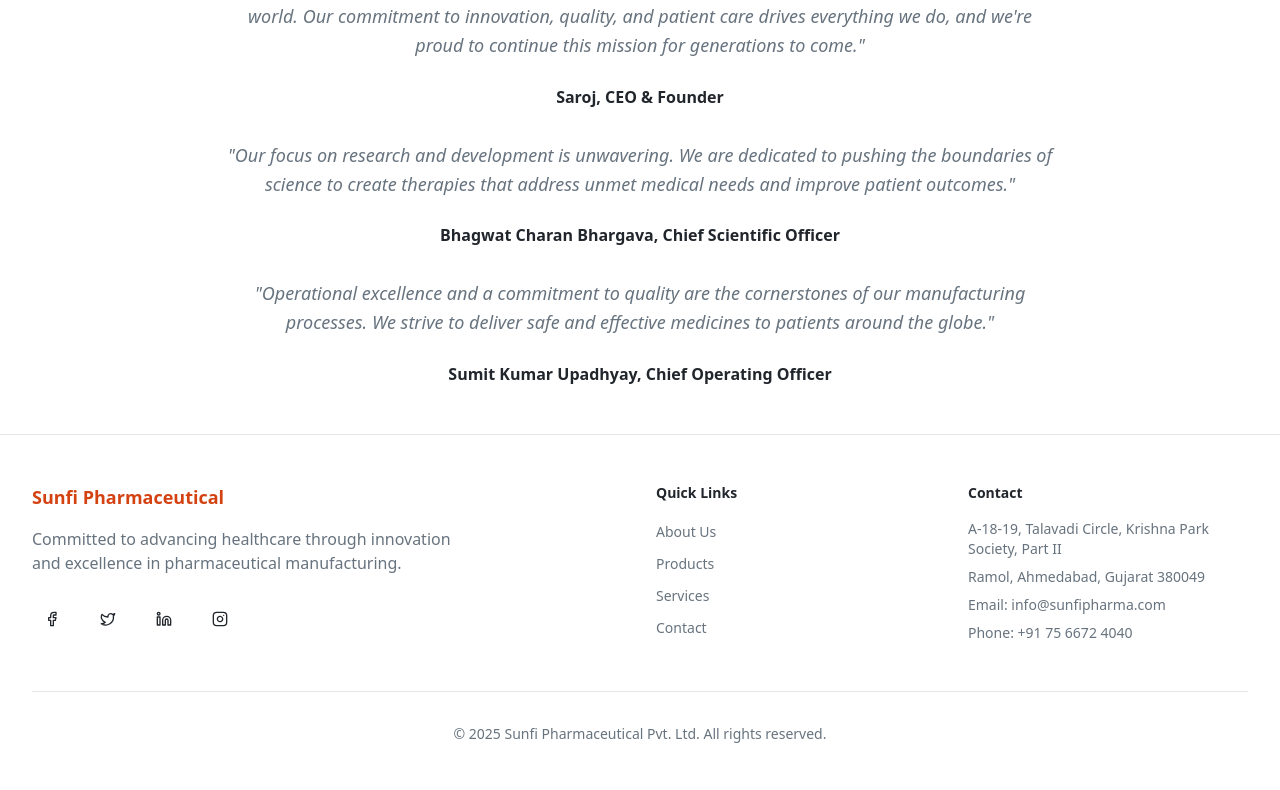
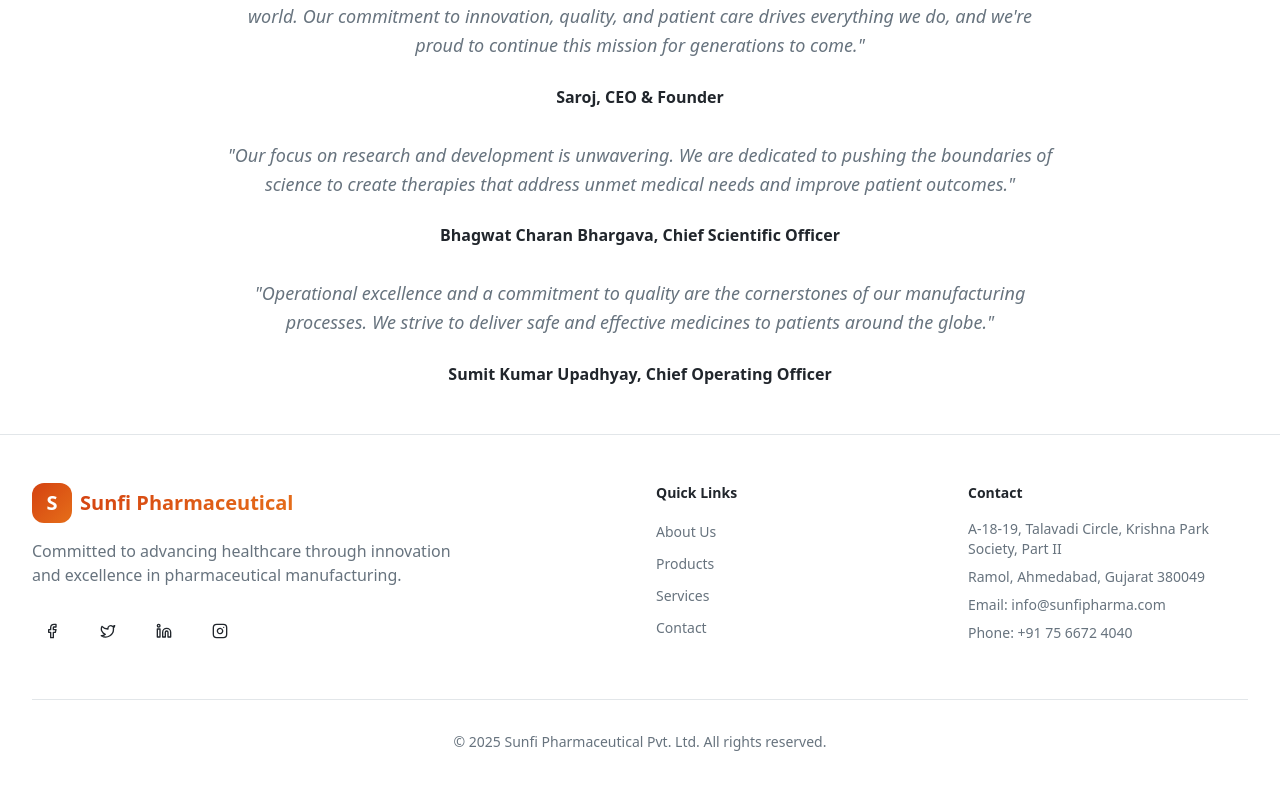
Before and after one commit to ByteOps02/Snufi_Pharma, a React (Vite) app: page /about in a window 1280 px wide. Shown: the part 1419-2209 px from the top of the page. Built offline with nearby package versions, Linux system fonts and the light colour scheme; the HTML template or start-up script is replaced by a standard one.

Commit message:
Added the logo in the footer section

```diff
--- a/src/components/layout/Footer.tsx
+++ b/src/components/layout/Footer.tsx
@@ -31,7 +31,14 @@
       <div className="max-w-7xl mx-auto px-4 sm:px-6 lg:px-8 py-12">
         <div className="grid grid-cols-1 md:grid-cols-4 gap-8">
           <div className="col-span-1 md:col-span-2">
-            <h3 className="text-lg font-bold text-primary mb-4">Sunfi Pharmaceutical</h3>
+            <div className="flex items-center space-x-2 mb-4">
+              <div className="w-10 h-10 bg-gradient-primary rounded-lg flex items-center justify-center">
+                <span className="text-primary-foreground font-bold text-xl">S</span>
+              </div>
+              <div className="text-xl font-bold text-gradient-primary">
+                Sunfi Pharmaceutical
+              </div>
+            </div>
             <p className="text-muted-foreground mb-6 max-w-md">
               Committed to advancing healthcare through innovation and excellence in pharmaceutical manufacturing.
             </p>
```
